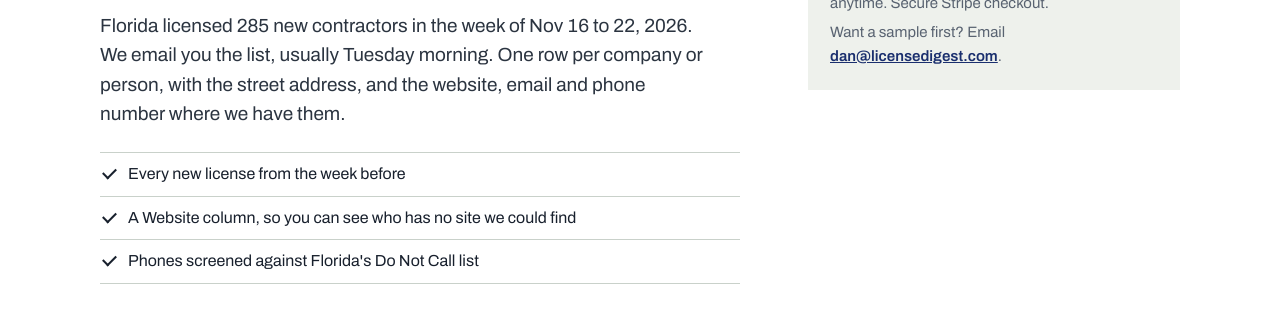
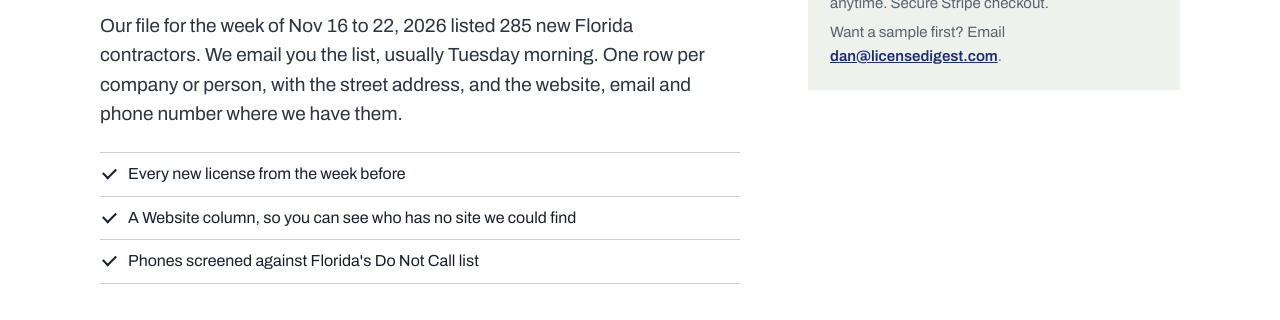
Before and after one commit to kummerventures/licensedigest-site, a plain HTML site: page new-contractor-licenses/index.html in a window 1280 px wide. Shown: the part 411-731 px from the top of the page. Drawn offline with Linux system fonts and the light colour scheme.

Commit message:
Plan page opening line: Our file for the week listed N new Florida contractors (D-384)
Co-Authored-By: Claude Fable 5.2 <noreply@anthropic.com>
Claude-Session: https://claude.ai/code/session_01KsM2EZPkjpYtthrg8E3Sgm

```diff
--- a/new-contractor-licenses/index.html
+++ b/new-contractor-licenses/index.html
@@ -367,7 +367,7 @@ section{padding:48px 0 0}
     <div class="hero-main">
       <p class="for">For web designers, marketers, suppliers and anyone who sells to new contractors</p>
       <h1>A list of newly licensed Florida contractors, every week</h1>
-      <p class="lede"><!-- nl-lede -->Florida licensed 285 new contractors in the week of Nov 16 to 22, 2026.<!-- /nl-lede --> We email you the list, usually Tuesday morning. One row per company or person, with the street address, and the website, email and phone number where we have them.</p>
+      <p class="lede"><!-- nl-lede -->Our file for the week of Nov 16 to 22, 2026 listed 285 new Florida contractors.<!-- /nl-lede --> We email you the list, usually Tuesday morning. One row per company or person, with the street address, and the website, email and phone number where we have them.</p>
       <ul class="facts">
         <li>Every new license from the week before</li>
         <li>A Website column, so you can see who has no site we could find</li>
```
